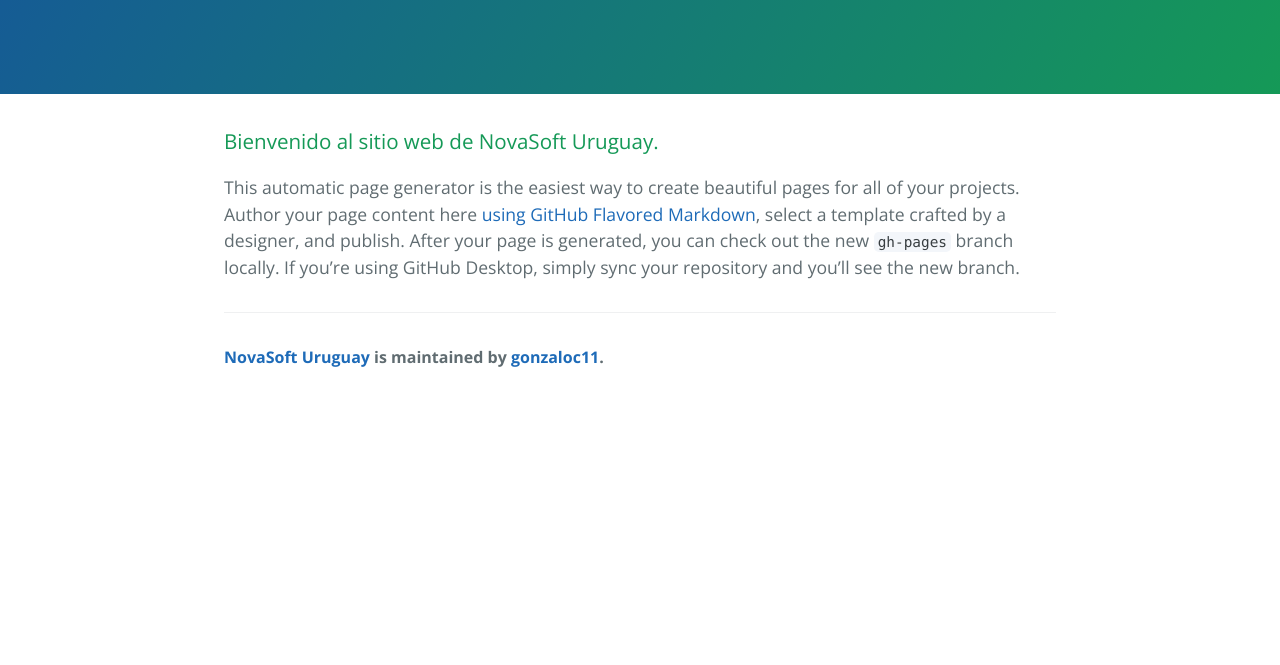
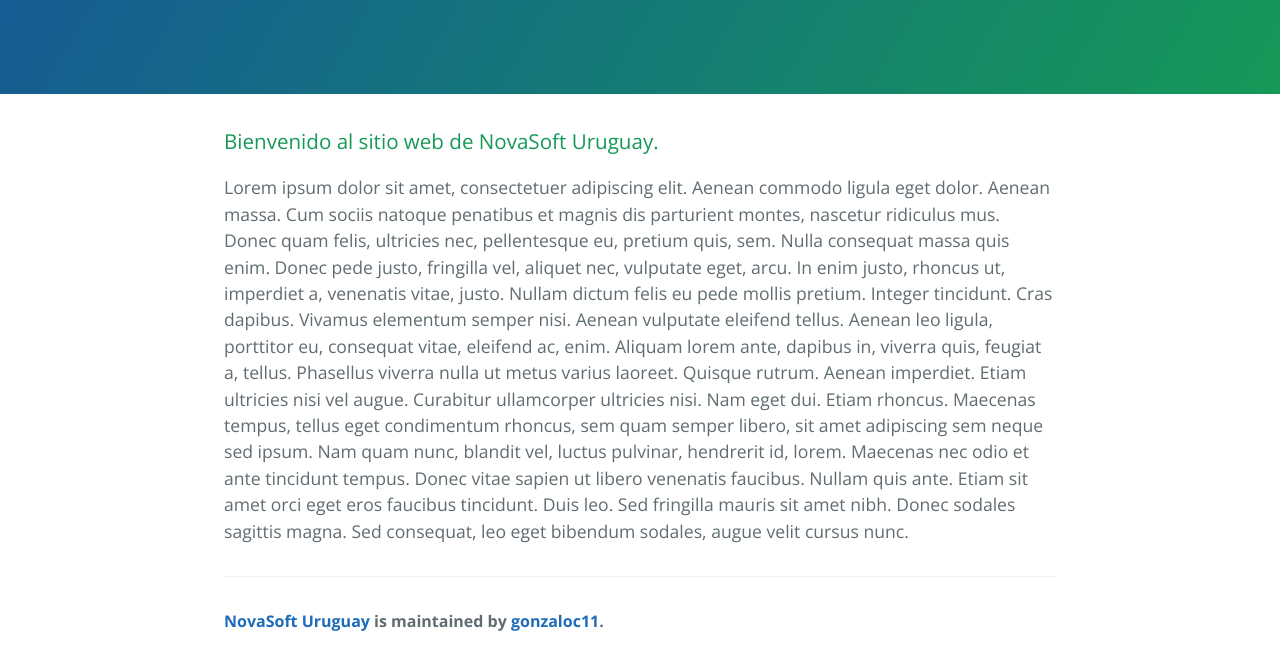
Before and after one commit to novasoftuy/website_novasoft.com.uy, a plain HTML site: page index.html in a window 1280 px wide. Shown: the part 176-841 px from the top of the page. Before the commit the page ends 800 px from the top, so only its background shows below. Drawn offline with nearby package versions, Linux system fonts and the light colour scheme.

Commit message:
Update index.html

```diff
--- a/index.html
+++ b/index.html
@@ -19,7 +19,7 @@
       <h3>
 <a id="bienvenido-al-sitio-web-de-novasoft-uruguay" class="anchor" href="#bienvenido-al-sitio-web-de-novasoft-uruguay" aria-hidden="true"><span aria-hidden="true" class="octicon octicon-link"></span></a>Bienvenido al sitio web de NovaSoft Uruguay.</h3>
 
-<p>This automatic page generator is the easiest way to create beautiful pages for all of your projects. Author your page content here <a href="https://guides.github.com/features/mastering-markdown/">using GitHub Flavored Markdown</a>, select a template crafted by a designer, and publish. After your page is generated, you can check out the new <code>gh-pages</code> branch locally. If you’re using GitHub Desktop, simply sync your repository and you’ll see the new branch.</p>
+<p>Lorem ipsum dolor sit amet, consectetuer adipiscing elit. Aenean commodo ligula eget dolor. Aenean massa. Cum sociis natoque penatibus et magnis dis parturient montes, nascetur ridiculus mus. Donec quam felis, ultricies nec, pellentesque eu, pretium quis, sem. Nulla consequat massa quis enim. Donec pede justo, fringilla vel, aliquet nec, vulputate eget, arcu. In enim justo, rhoncus ut, imperdiet a, venenatis vitae, justo. Nullam dictum felis eu pede mollis pretium. Integer tincidunt. Cras dapibus. Vivamus elementum semper nisi. Aenean vulputate eleifend tellus. Aenean leo ligula, porttitor eu, consequat vitae, eleifend ac, enim. Aliquam lorem ante, dapibus in, viverra quis, feugiat a, tellus. Phasellus viverra nulla ut metus varius laoreet. Quisque rutrum. Aenean imperdiet. Etiam ultricies nisi vel augue. Curabitur ullamcorper ultricies nisi. Nam eget dui. Etiam rhoncus. Maecenas tempus, tellus eget condimentum rhoncus, sem quam semper libero, sit amet adipiscing sem neque sed ipsum. Nam quam nunc, blandit vel, luctus pulvinar, hendrerit id, lorem. Maecenas nec odio et ante tincidunt tempus. Donec vitae sapien ut libero venenatis faucibus. Nullam quis ante. Etiam sit amet orci eget eros faucibus tincidunt. Duis leo. Sed fringilla mauris sit amet nibh. Donec sodales sagittis magna. Sed consequat, leo eget bibendum sodales, augue velit cursus nunc.</p>
 
 
       <footer class="site-footer">
```
